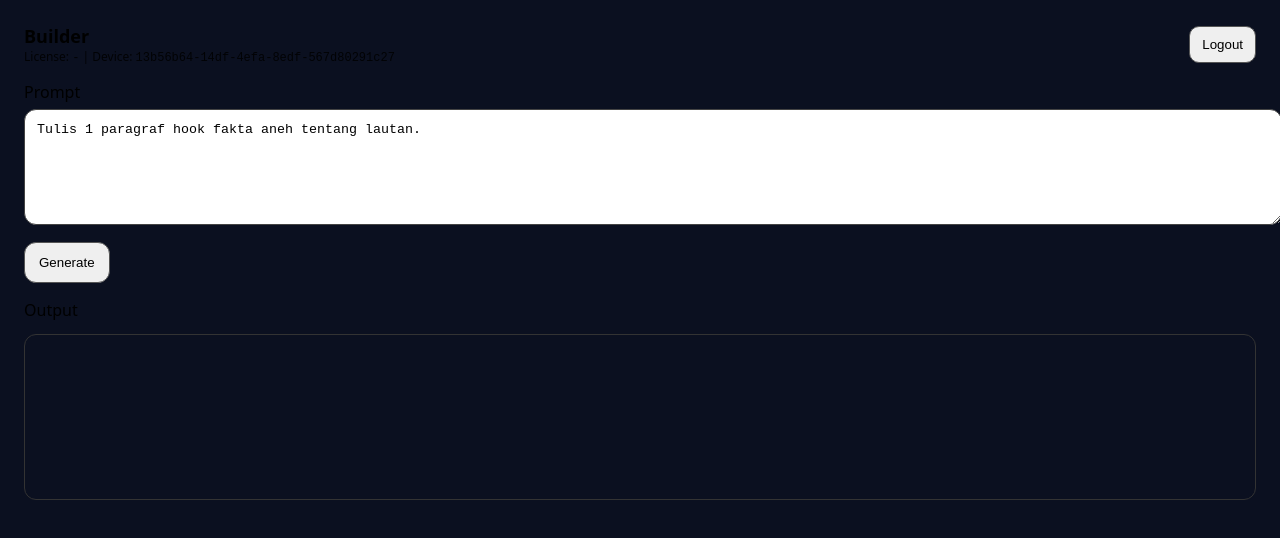
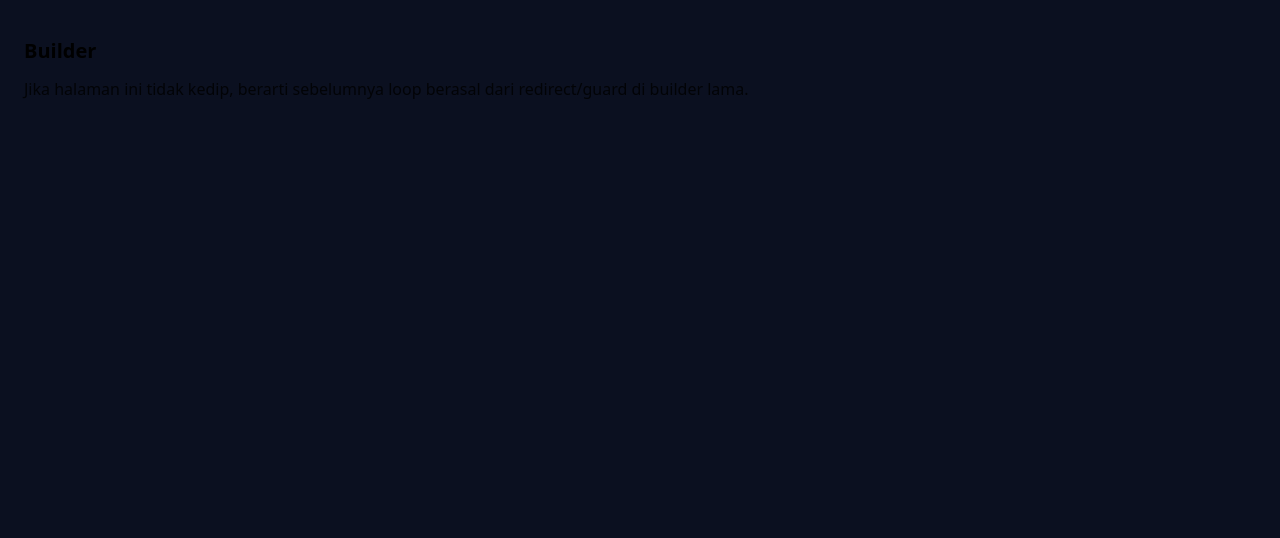
Before and after one commit to wonderwall-web/Wonderwal-video-app, a Next.js app: page /builder in a window 1280 px wide. Before the commit this address had no page. Shown: the top 538 px of the page. Built offline with nearby package versions, Linux system fonts and the light colour scheme.

Commit message:
Stop flicker loop: make /builder minimal (no redirects) + simple middleware

```diff
--- a/app/builder/page.tsx
+++ b/app/builder/page.tsx
@@ -1,123 +1,12 @@
-"use client";
-
-import { useEffect, useState } from "react";
-import { useRouter } from "next/navigation";
-
-function getDeviceId() {
-  if (typeof window === "undefined") return "server";
-  let id = localStorage.getItem("DEVICE_ID");
-  if (!id) {
-    id = crypto.randomUUID();
-    localStorage.setItem("DEVICE_ID", id);
-  }
-  return id;
-}
+export const dynamic = "force-dynamic";
 
 export default function BuilderPage() {
-  const router = useRouter();
-
-  const [license, setLicense] = useState("");
-  const [apiKey, setApiKey] = useState("");
-  const [device, setDevice] = useState("");
-
-  const [prompt, setPrompt] = useState("Tulis 1 paragraf hook fakta aneh tentang lautan.");
-  const [out, setOut] = useState("");
-  const [msg, setMsg] = useState("");
-  const [loading, setLoading] = useState(false);
-
-  useEffect(() => {
-    const d = getDeviceId();
-    setDevice(d);
-
-    const l = localStorage.getItem("LICENSE") || "";
-    const k = localStorage.getItem("GEMINI_API_KEY") || "";
-
-    if (!l || !k) {
-      router.replace("/");
-      return;
-    }
-
-    setLicense(l);
-    setApiKey(k);
-  }, [router]);
-
-  async function onGenerate() {
-    setMsg("");
-    setOut("");
-    setLoading(true);
-
-    try {
-      const res = await fetch("/api/generate", {
-        method: "POST",
-        headers: { "Content-Type": "application/json" },
-        body: JSON.stringify({ apiKey, license, device, prompt }),
-      });
-
-      const data = await res.json().catch(() => ({}));
-
-      if (!res.ok) {
-        const err = data?.error || "GENERATE_FAILED";
-        const detail = data?.detail ? ` | ${data.detail}` : "";
-        setMsg(`${err}${detail}`);
-        return;
-      }
-
-      setOut(data?.output || "");
-    } catch (e: any) {
-      setMsg(e?.message || "GENERATE_ERROR");
-    } finally {
-      setLoading(false);
-    }
-  }
-
-  function onLogout() {
-    localStorage.removeItem("LICENSE");
-    localStorage.removeItem("GEMINI_API_KEY");
-    router.replace("/");
-  }
-
   return (
     <main style={{ minHeight: "100vh", padding: 24 }}>
-      <div style={{ display: "flex", justifyContent: "space-between", alignItems: "center", gap: 12, marginBottom: 16 }}>
-        <div>
-          <div style={{ fontSize: 18, fontWeight: 700 }}>Builder</div>
-          <div style={{ fontSize: 12, opacity: 0.85 }}>
-            License: <code>{license || "-"}</code> | Device: <code>{device || "-"}</code>
-          </div>
-        </div>
-        <button onClick={onLogout} style={{ padding: "10px 12px", borderRadius: 10, border: "1px solid #555" }}>
-          Logout
-        </button>
-      </div>
-
-      <label style={{ display: "block", marginBottom: 6 }}>Prompt</label>
-      <textarea
-        value={prompt}
-        onChange={(e) => setPrompt(e.target.value)}
-        rows={6}
-        style={{ width: "100%", padding: 12, borderRadius: 12, border: "1px solid #444", marginBottom: 12 }}
-      />
-
-      <button
-        onClick={onGenerate}
-        disabled={loading}
-        style={{ padding: "12px 14px", borderRadius: 12, border: "1px solid #555", cursor: loading ? "not-allowed" : "pointer" }}
-      >
-        {loading ? "Generating..." : "Generate"}
-      </button>
-
-      {msg ? (
-        <div style={{ marginTop: 12, color: "#ffb4b4", whiteSpace: "pre-wrap" }}>
-          {msg}
-        </div>
-      ) : null}
-
-      <div style={{ marginTop: 16 }}>
-        <label style={{ display: "block", marginBottom: 6 }}>Output</label>
-        <pre style={{ whiteSpace: "pre-wrap", padding: 12, borderRadius: 12, border: "1px solid #333", minHeight: 140 }}>
-          {out || ""}
-        </pre>
-      </div>
+      <h1 style={{ fontSize: 20, fontWeight: 800 }}>Builder</h1>
+      <p style={{ opacity: 0.8, marginTop: 8 }}>
+        Jika halaman ini tidak kedip, berarti sebelumnya loop berasal dari redirect/guard di builder lama.
+      </p>
     </main>
   );
 }
--- a/middleware.ts
+++ b/middleware.ts
@@ -1,9 +1,7 @@
 import { NextRequest, NextResponse } from "next/server";
 
-const COOKIE_NAME = "ww_session";
-
 export function middleware(req: NextRequest) {
-  const token = req.cookies.get(COOKIE_NAME)?.value;
+  const token = req.cookies.get("ww_session")?.value;
   if (!token) return NextResponse.redirect(new URL("/login", req.url));
   return NextResponse.next();
 }
```
